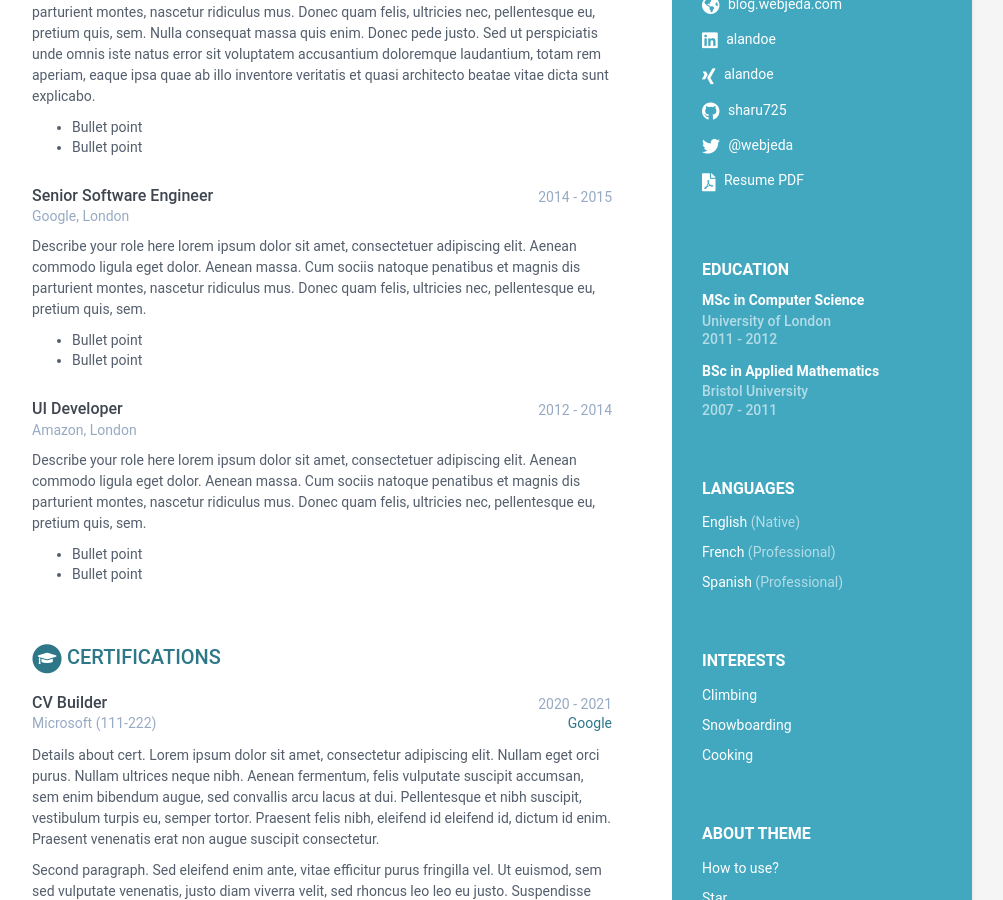
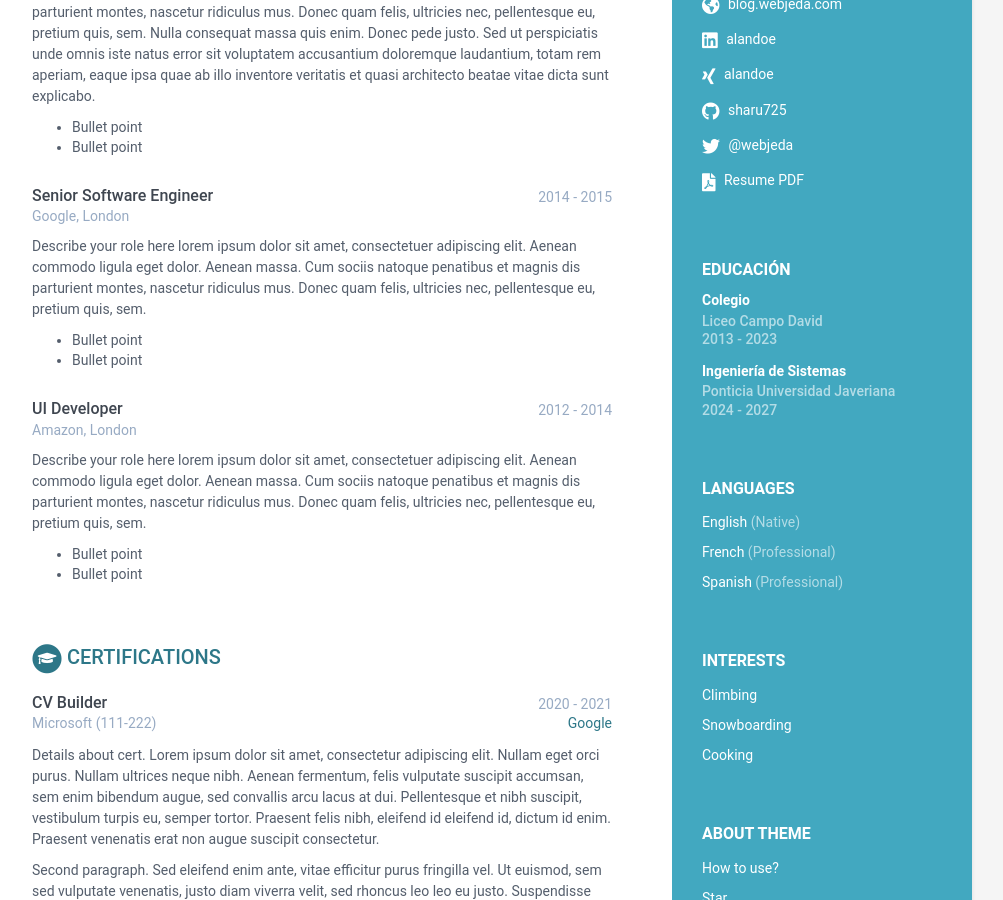
Before and after one commit to mafevg18/Velandia---CV2, a Jekyll site: the page built from index.html, in a window 1280 px wide and 900 px high, scrolled down 445 px. Shown: the whole window, without its empty margins (168-1171 px from the left). Built offline with Jekyll 4.4.1, drawn with Linux system fonts in a browser that asks for light colours.

Commit message:
Feature/estudios (#4)
* Cambio el nombre

* Cambia el tagline

* Cambia el perfil profesional

* Cambia los estudios

```diff
--- a/_data/data.yml
+++ b/_data/data.yml
@@ -59,28 +59,20 @@ career-profile:
     summary: |
       Estudiante de ingeniería de sistemas, con deseo de tener enfásis en desarrollo de software, ciberseguridad y robótica. Pequeñas bases en arduino y conexión de componentes electrónicos. Fortalezas en programación C++, diseño de problemas, organización y liderazgo de equipo. Motivación desde la parte social de poder brindar soluciones a las comunidades y/o personas que necesiten de ella.
 education:
-    title: Education
+    title: Educación
     info:
-      - degree: MSc in Computer Science
-        university: University of London
-        time: 2011 - 2012
+      - degree: Colegio
+        university: Liceo Campo David
+        time: 2013 - 2023
         details: |
-          Describe your study here lorem ipsum dolor sit amet, consectetuer
-          adipiscing elit. Aenean commodo ligula eget dolor. Aenean massa. Cum
-          sociis natoque penatibus et magnis dis parturient montes, nascetur
-          ridiculus mus. Donec quam felis, ultricies nec, pellentesque eu,
-          pretium quis, sem.
+          Primaria, secundaria y bachillerato. Enfásis en ciencas naturales y matemáticas.
             - Bullet point
             - Bullet point
-      - degree: BSc in Applied Mathematics
-        university: Bristol University
-        time: 2007 - 2011
+      - degree: Ingeniería de Sistemas
+        university: Ponticia Universidad Javeriana
+        time: 2024 - 2027
         details: |
-          Describe your study here lorem ipsum dolor sit amet, consectetuer
-          adipiscing elit. Aenean commodo ligula eget dolor. Aenean massa. Cum
-          sociis natoque penatibus et magnis dis parturient montes, nascetur
-          ridiculus mus. Donec quam felis, ultricies nec, pellentesque eu,
-          pretium quis, sem.
+          Lenguajes de programación como C++ y Java. Diseño y planeación de proyectos.
             - Bullet point
             - Bullet point
 
```
